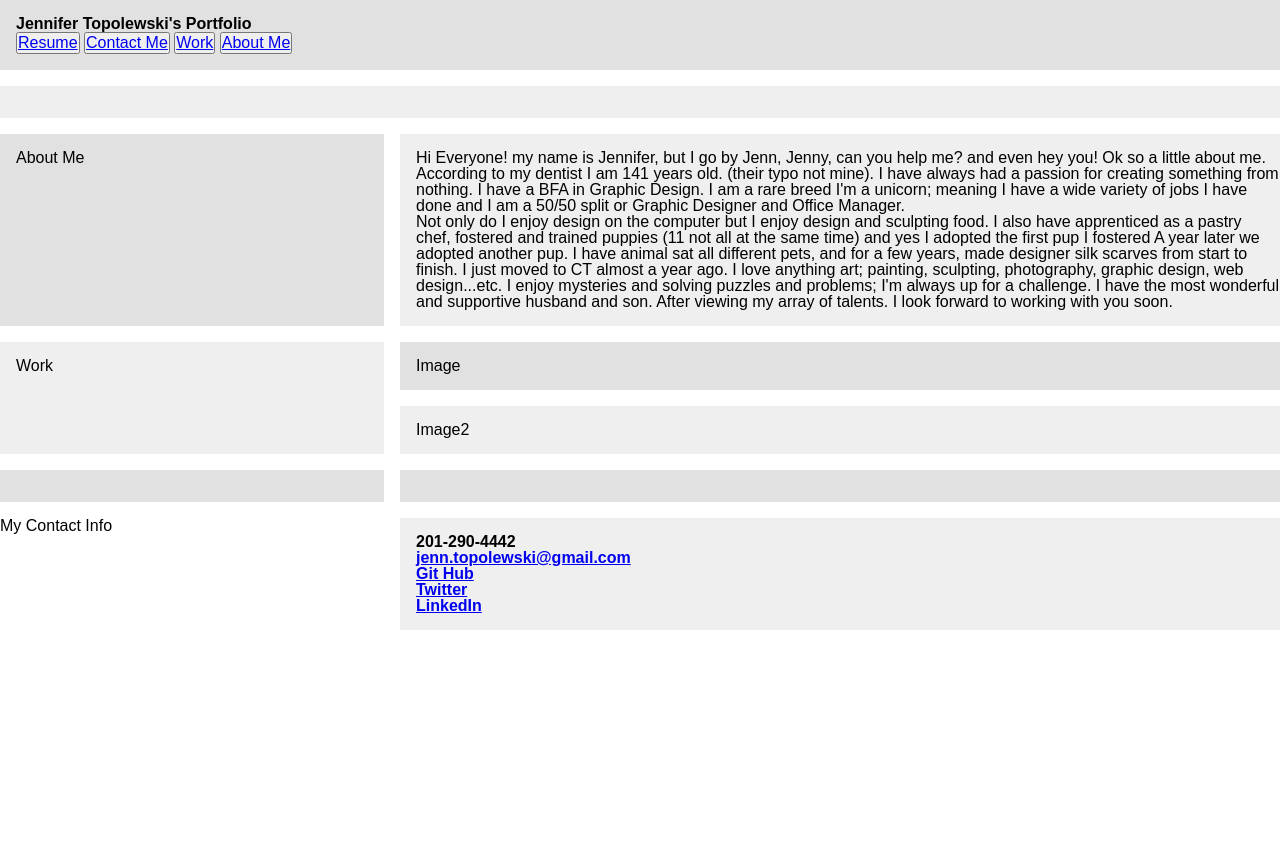
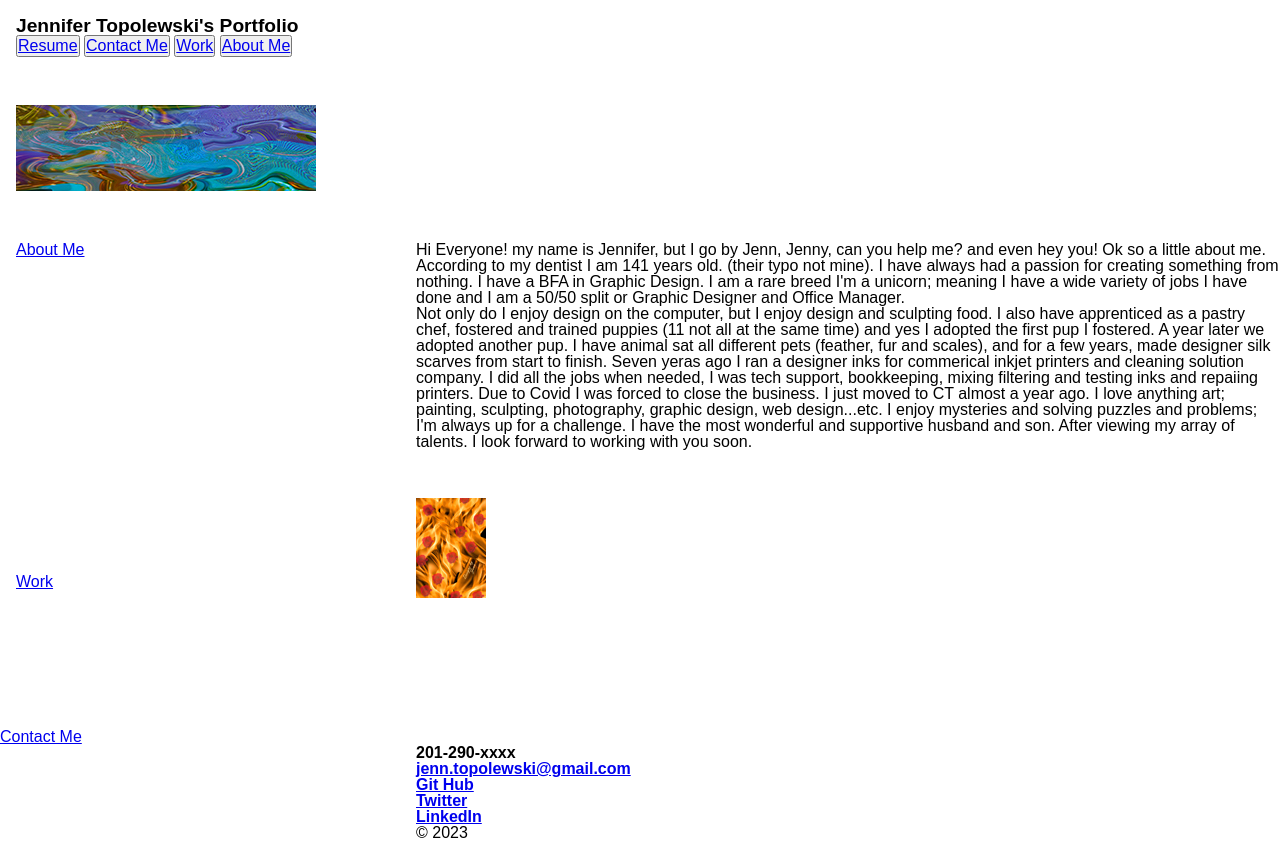
Before and after one commit to JennTopo/MyPortfoilo, a plain HTML site: page index.html in a window 1280 px wide. Before the commit the page ends 800 px from the top, so only its background shows below. Drawn offline with Linux system fonts and the light colour scheme.

Commit message:
uptodate

```diff
--- a/assets/css/style.css
+++ b/assets/css/style.css
@@ -1,9 +1,10 @@
 :root {
     --dark:2d3273;
     --light:009cea;
-    --h1-font-size: larger;
     --h1-font-family: 'Gill Sans', 'Gill Sans MT', Calibri, 'Trebuchet MS', sans-serif;
-    --h1-text-decoration: (var)
+    --h1-text-decoration:var(--dark);
+    --box-sizing: inherit;
+
 }
 .container{
     display:grid;
@@ -14,45 +15,65 @@
 
   .pictures{
     display: grid;
-      grid-auto-rows: 50px;
     grid-gap: 1em;
+    width: 100%;
+    height: auto;
   }
   .container> div{
-      background: #eeee;
       padding: 1em;
     }
-  .container > div:nth-child(odd){
-  background: #dddd;
-  }
+
   .box1{
     grid-column: 1/3;
-    background-color:#8ac4ff;
     justify-content: space-around;
+    background-color: var(--light);
   }
 
   .box2{
   grid-column: 1/3;
+  background-image: Abstract300;
+    }
 
+.a{
+   text-align: right;
+font-size: medium;
 }
+
 .pictures{
 padding: 1em;
 grid-row: 6/4;
 grid-columns: 4/6;
   }
-.button
 
+h1{
+text-decoration: var(--dark);
+font-size: larger;
+background-color: var(--light);
+}
 
+.button{
+padding: 10px 16px;
+outline: none;
+border: none;
+cursor: pointer;
+text-decoration: var(--h1-font-family);
+}
 button:hover {
-    background-color: #772014;
+    background-color: #13b4c0;
     color: #fff;
   }
 button:active {
     font-size: 180%;
-    box-shadow: 0 0 10px #000 inset;
+
   }
 
   button:focus {
     outline: none;
     border-color: #8ac4ff;
+  }
+  .footer{
+    align-items: center;
+  }
+      @media screen{
 
-      @media screen
+      }
--- a/index.html
+++ b/index.html
@@ -11,9 +11,10 @@
 </head>
 <body>
 <div class="container">
-    <div class="box box1"> <h1> Jennifer Topolewski's Portfolio </h1>
+    <div class="box box1">
+       <h1> Jennifer Topolewski's Portfolio </h1>
         <header>
-        <h2>
+        <div class= "navbutton">
              <nav>
                <button><a href="#">Resume</a></button>
                <button><a href="#">Contact Me</a></button>
@@ -23,48 +24,64 @@
             </h2>
             </header>
     </div>
-    <div class="box box2"><Abstract2 class="jpg"></Abstract2></div>
+    <div class="box box2">
+      <img src="./images/Abstract300.jpg"></div>
 
   <div>
     <div class="box box3"></div>
-    About Me
+    <a href="#">About Me</a>
   </div>
 <div>
     Hi Everyone! my name is Jennifer, but I go by Jenn, Jenny, can you help me? and even hey you!
     Ok so a little about me. According to my dentist I am 141 years old. (their typo not mine).
     I have always had a passion for creating something from nothing. I have a BFA in Graphic Design.
-    I am a rare breed I'm a unicorn; meaning I have a  wide variety of jobs I have done and I am a 50/50 split or Graphic Designer and Office Manager.
+    I am a rare breed I'm a unicorn; meaning I have a wide variety of jobs I have done and I am a 50/50
+    split or Graphic Designer and Office Manager.
     <br>
-    Not only do I enjoy design on the computer but I enjoy design and sculpting food. I also have apprenticed as a pastry chef, fostered and trained puppies (11 not all at the same time) and yes I adopted the first pup I fostered A year later we adopted another pup. I have animal sat all different pets, and for a few years, made designer silk scarves from start to finish. I just moved to CT almost a year ago.
+    Not only do I enjoy design on the computer, but I enjoy design and sculpting food. I also have apprenticed as a pastry chef,
+    fostered and trained puppies (11 not all at the same time) and yes
+    I adopted the first pup I fostered. A year later we adopted another pup.
+    I have animal sat all different pets (feather, fur and scales), and for a few years, made designer silk scarves from start to finish.
+    Seven yeras ago I ran a designer inks for commerical inkjet printers and cleaning solution company.
+    I did all the jobs when needed, I was tech support, bookkeeping, mixing filtering and testing inks and repaiing printers.
+    Due to Covid I was forced to close the business.
+    I just moved to CT almost a year ago.
     I love anything art; painting, sculpting, photography, graphic design, web design...etc.
     I enjoy mysteries and solving puzzles and problems; I'm always up for a challenge.
     I have the most wonderful and supportive husband and son.
     After viewing my array of talents. I look forward to working with you soon.
 </div>
-<div>
-    Image
+<div class="Image1" >
+  <img src="./images/fireRose100.jpg";>
   </div>
-<div>
-    Image2
+<div class=" Image2">
+    <a>
 </div>
 <div>
 
   </div>
 <div class="pictures">
-   Work
+  <a href="#">Work</a>
   </div>
 <div>
 
   </div>
-  My Contact Info
+  <a href="#">Contact Me</a>
 <div>
     <h3> <ul>
-        <li> 201-290-4442</li>
+        <li> 201-290-xxxx</li>
       <li><a href="jenn.topolewski@gmail.com">jenn.topolewski@gmail.com</a></li>
       <li><a href="#">Git Hub</a></li>
       <li><a href="#">Twitter</a></li>
       <li><a href="linkedin.com/in/jenn-topolewski/">LinkedIn</a></li>
       </h3>
-</div>
+      <div>
+
+      </div>
+      <div>
+
+      </div>
+<div class="footer">© 2023 </div>
+
 </body>
 </html>
```
Also changed, not shown: images/FireRose70.html (added, +11 -0 lines), images/Abstract1.jpg (added), images/Abstract100.jpg (added), images/Abstract300.jpg (added), images/Abstract70.jpg (added), images/FireRose100.jpg (added), images/FireRose70.jpg (added), images/images/FireRose70.jpg (added), 2 other files. Lines whose indentation alone changed are shown as unchanged.
